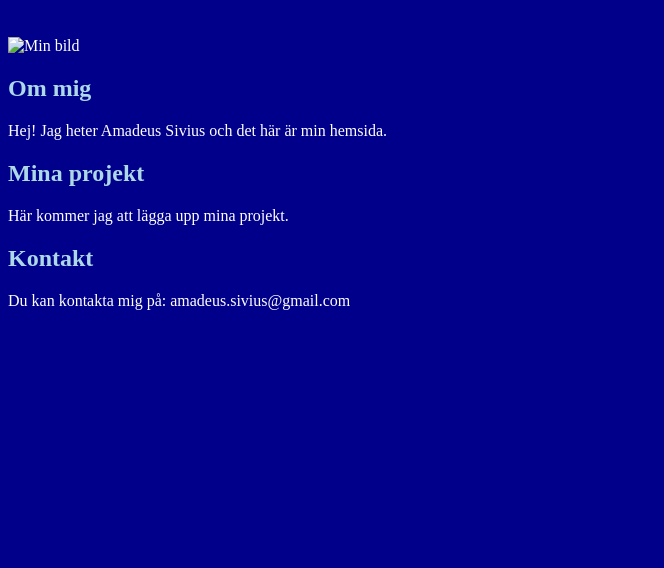
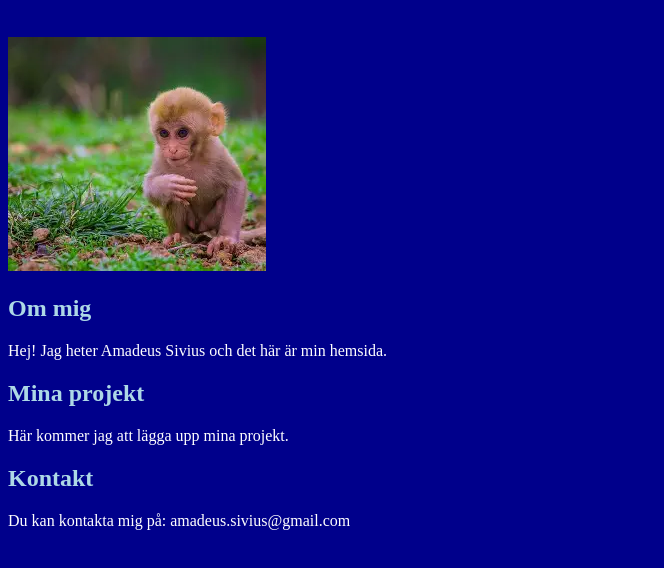
Before and after one commit to amadeussivius/amadeussivius.github.io, a plain HTML site: page index.html in a window 1280 px wide. Shown: the part 112-680 px from the top of the page, without its empty margins (0-664 px from the left). Drawn offline with Linux system fonts and the light colour scheme.

Commit message:
Update index.html

```diff
--- a/index.html
+++ b/index.html
@@ -21,7 +21,7 @@
 </head>
     <body>
     <h1>Hej, jag heter Amadeus </h1>
-<img src="bild.jpg" alt="Min bild">
+<img src="OIP.webp" alt="Min bild">
     <h2>Om mig</h2>
     <p>
         Hej! Jag heter Amadeus Sivius och det här är min hemsida.
```
